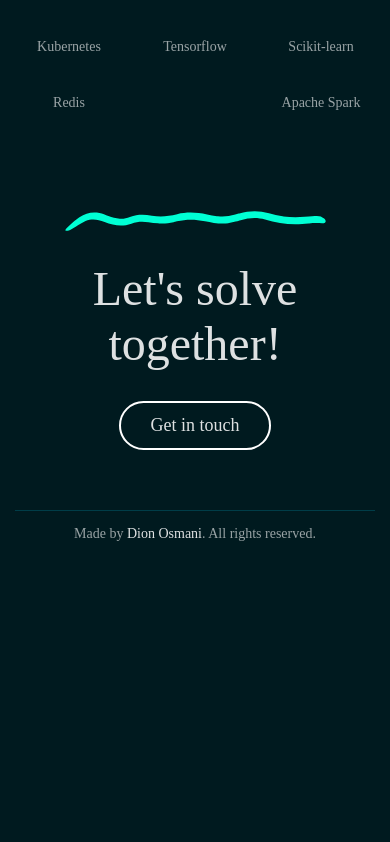
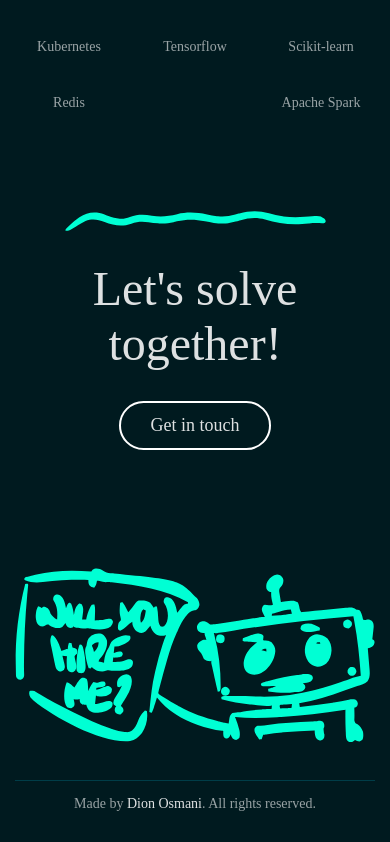
Before and after one commit to dij0s/portfolio24, a React (Vite) app: page / in a window 390 px wide. Shown: the part 1596-2438 px from the top of the page. Before the commit the page ends 2168 px from the top, so only its background shows below. Built offline with nearby package versions, Linux system fonts and the light colour scheme; some icons are missing; a web font is replaced by a local one.

Commit message:
Added robot doodle and updated favicon..

```diff
--- a/src/components/Footer/Footer.css
+++ b/src/components/Footer/Footer.css
@@ -2,7 +2,6 @@ div#footer-wrapper {
     display: flex;
     justify-content: center;
     width: 100%;
-    margin-top: 80px;
     padding: 20px 0px 40px 0px;
     border-top: 1px solid var(--accent-shadow-color);
     color: var(--text-shadow-color);
@@ -14,7 +13,6 @@ div#footer-wrapper > span.accent {
 
 @media (max-width: 730px) {
     div#footer-wrapper {
-        margin-top: 60px;
         padding: 15px 0px 30px 0px;
         font-size: 14px;
     }
--- a/src/components/Reach/Reach.css
+++ b/src/components/Reach/Reach.css
@@ -39,3 +39,19 @@ div#reach-action > h2:first-of-type {
     font-size: 18px;
     padding: 12px 30px;
 }
+
+div#reach-doodle-robot {
+    width: 100%;
+    height: 250px;
+    margin-top: 80px;
+    background-image: url("/assets/doodles/robot.svg");
+    background-size: contain;
+    background-repeat: no-repeat;
+    background-position: center;
+}
+
+@media (max-width: 576px) {
+    div#reach-doodle-robot {
+        height: 160px%;
+    }
+}
--- a/src/components/Reach/Reach.tsx
+++ b/src/components/Reach/Reach.tsx
@@ -2,6 +2,7 @@ import "./Reach.css";
 
 function Reach() {
   return (
+    <>
       <div id="reach-wrapper">
         <div id="reach-doodle-line" />
         <h1>Let's solve together!</h1>
@@ -14,6 +15,8 @@ function Reach() {
           <h2>Get in touch</h2>
         </div>
       </div>
+      <div id="reach-doodle-robot" />
+    </>
   );
 }
 
```
Also changed, not shown: public/assets/doodles/robot.svg (added), public/favicon.svg. Lines whose indentation alone changed are shown as unchanged.
